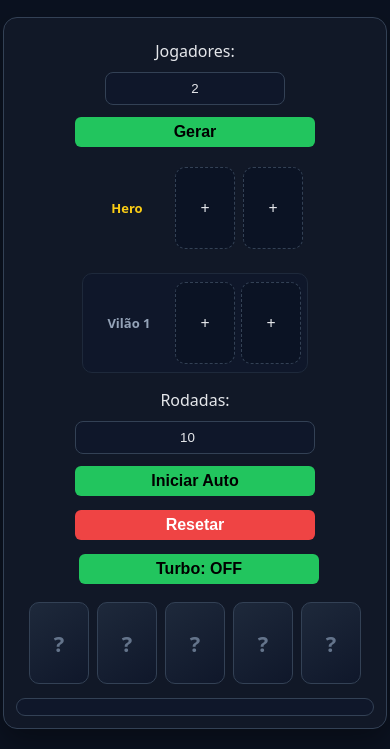
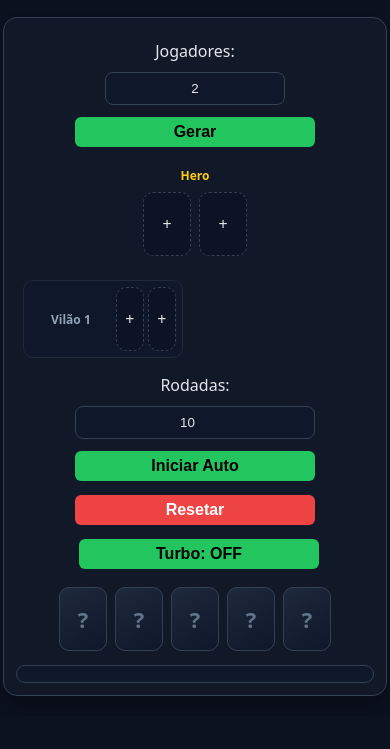
Before and after one commit to pokercalculator1/home, a plain HTML site: page simulador_de_maos/index.html in a window 390 px wide. Both pictures are taken after a click on the button "Gerar". Shown: the part 155-904 px from the top of the page. After the commit the page ends 871 px from the top, so only its background shows below. Drawn offline with Linux system fonts and the light colour scheme.

Commit message:
Update style.css

```diff
--- a/simulador_de_maos/style.css
+++ b/simulador_de_maos/style.css
@@ -241,7 +241,7 @@ select option {
 
   select, input[type="number"], button {
     width: 90%;
-    max-width: 240px; /* mesma largura dos botões */
+    max-width: 240px;
     box-sizing: border-box;
     text-align: center;
   }
@@ -276,7 +276,7 @@ select option {
     align-items: center;
   }
 
-  /* Hero em cima */
+  /* Hero */
   #heroArea {
     display: flex;
     justify-content: center;
@@ -284,10 +284,10 @@ select option {
     margin-bottom: 10px;
   }
 
-  /* Vilões 2x2 com auto-ajuste e cartas lado a lado */
+  /* Vilões 2x2 fixo */
   #villainArea {
     display: grid;
-    grid-template-columns: repeat(auto-fit, minmax(160px, 1fr));
+    grid-template-columns: repeat(2, 1fr);
     gap: 10px;
     justify-items: center;
   }
@@ -299,21 +299,26 @@ select option {
     align-items: center;
     justify-content: center;
     background: #0f172a;
-    padding: 8px 6px;
+    padding: 6px;
     border-radius: 10px;
     border: 1px solid #1e293b;
-    flex-wrap: wrap; /* permite adaptação sem vazamento */
-    gap: 6px;
+    flex-wrap: nowrap; /* força cartas lado a lado */
+    gap: 4px;
+    width: 100%;
+    max-width: 160px;
+    box-sizing: border-box;
   }
 
   .player-name {
-    font-size: 13px;
+    font-size: 12px;
     text-align: center;
+    flex-basis: 100%;
   }
 
+  /* Cartas menores no mobile */
   .slot {
-    width: 58px;
-    height: 80px;
+    width: 46px;
+    height: 62px;
   }
 
   #cardGrid {
```
